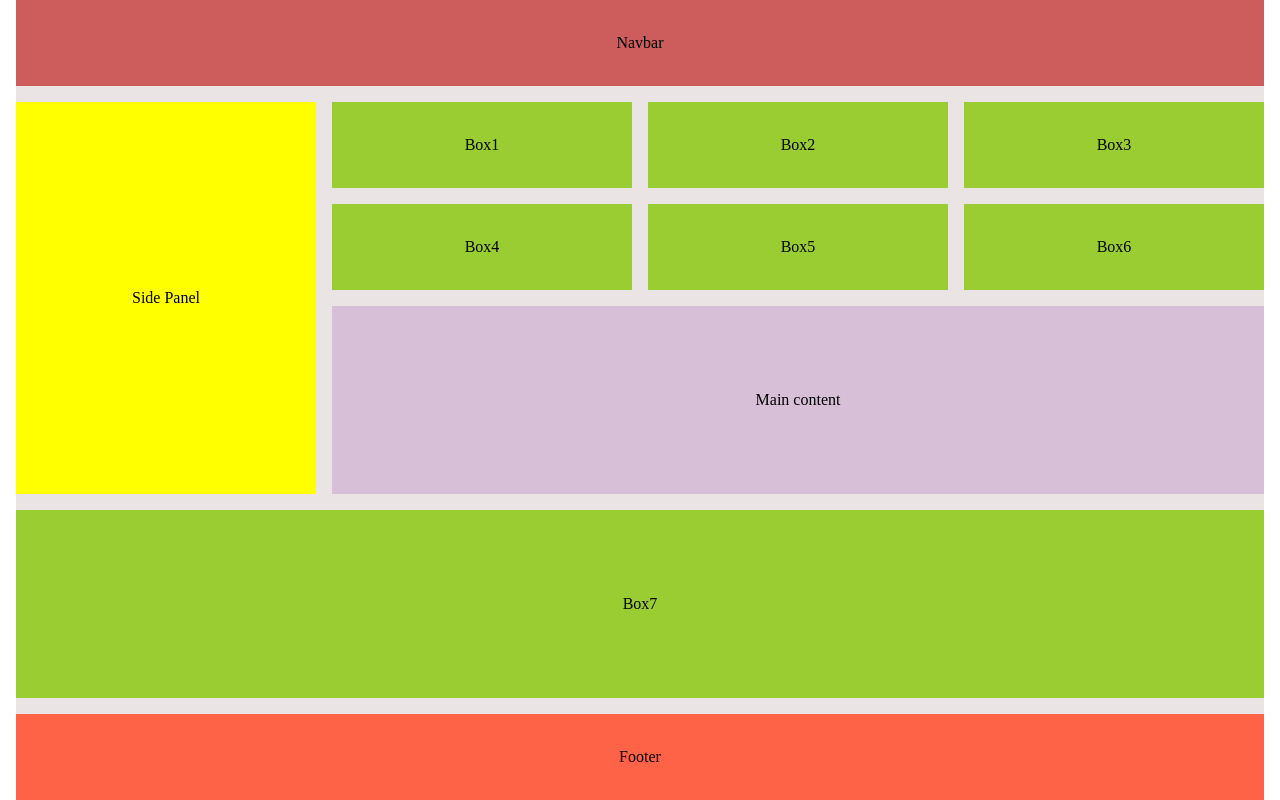
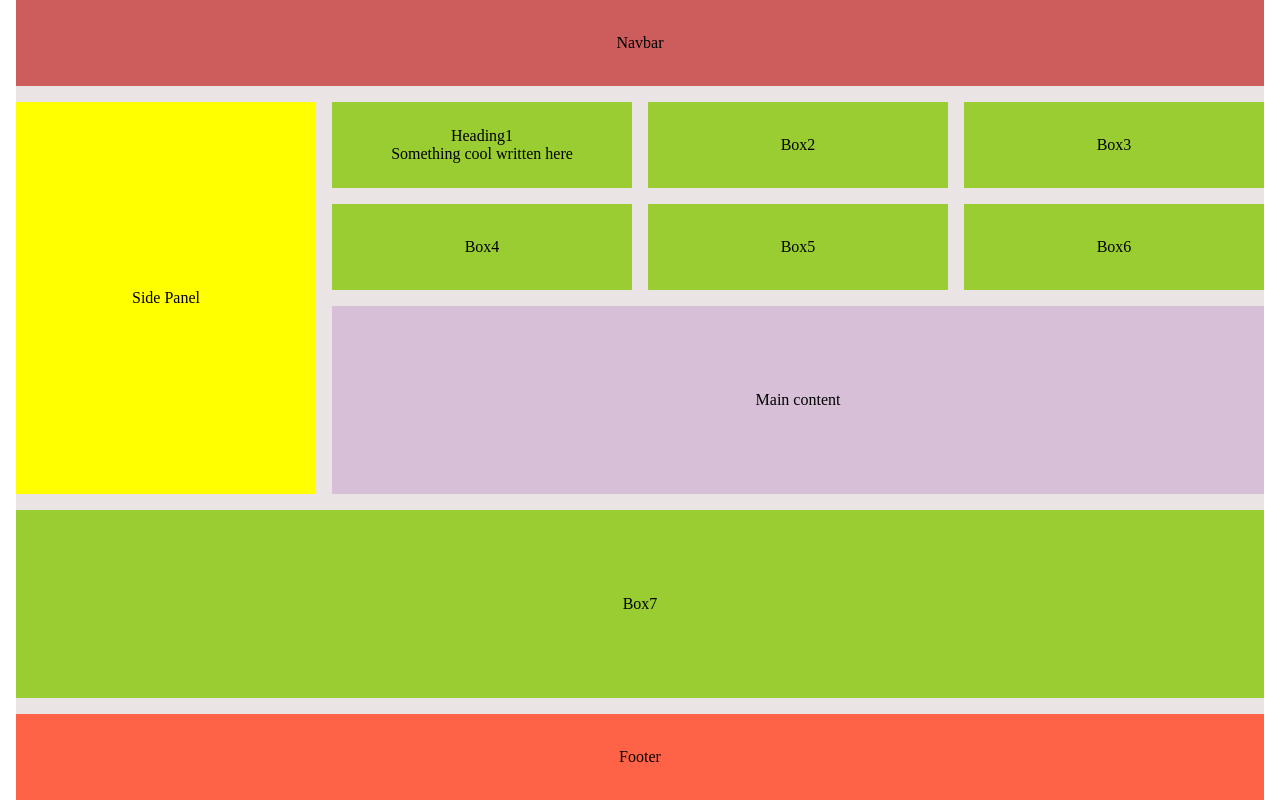
Before and after one commit to kanchan7c/CSS, a plain HTML site: page webtemplate.html in a window 1280 px wide. Drawn offline with Linux system fonts and the light colour scheme.

Commit message:
tested justify content and align content Css grid properties to change Box 1

```diff
--- a/webtemplate.css
+++ b/webtemplate.css
@@ -1,3 +1,7 @@
+/* Justify-content is used for aligning against row axis  */
+/* align-content is used to align items against column axis  */
+/* justify-items and align-items are used to align the items consisting in the grid  */
+
 body{
     margin: 0;
     padding: 0;
@@ -7,9 +11,16 @@
     align-items: center;
 }
 
+p{
+    padding: 0;
+    margin: 0;
+    text-align: center;
+}
+
 .item {
     display: grid;
-    place-items: center;
+    justify-content: center;
+    align-content: center;
 }
 
 .main {
--- a/webtemplate.html
+++ b/webtemplate.html
@@ -1,5 +1,6 @@
 <!DOCTYPE html>
 <html lang="en">
+
 <head>
     <meta charset="UTF-8">
     <meta http-equiv="X-UA-Compatible" content="IE=edge">
@@ -7,11 +8,15 @@
     <link rel="stylesheet" href="webtemplate.css">
     <title>Web Template</title>
 </head>
+
 <body>
     <div class="main">
         <nav class="nav-bar item">Navbar</nav>
         <aside class="item">Side Panel</aside>
-       <article class="box1 item">Box1</article>
+        <article class="box1 item">
+            <p>Heading1</p>
+            <p>Something cool written here</p>
+        </article>
         <article class="box2 item">Box2</article>
         <article class="box3 item">Box3</article>
         <article class="box4 item">Box4</article>
@@ -22,4 +27,5 @@
         <footer class="footer item">Footer</footer>
     </div>
 </body>
+
 </html>
```
Lines whose indentation alone changed are shown as unchanged.
